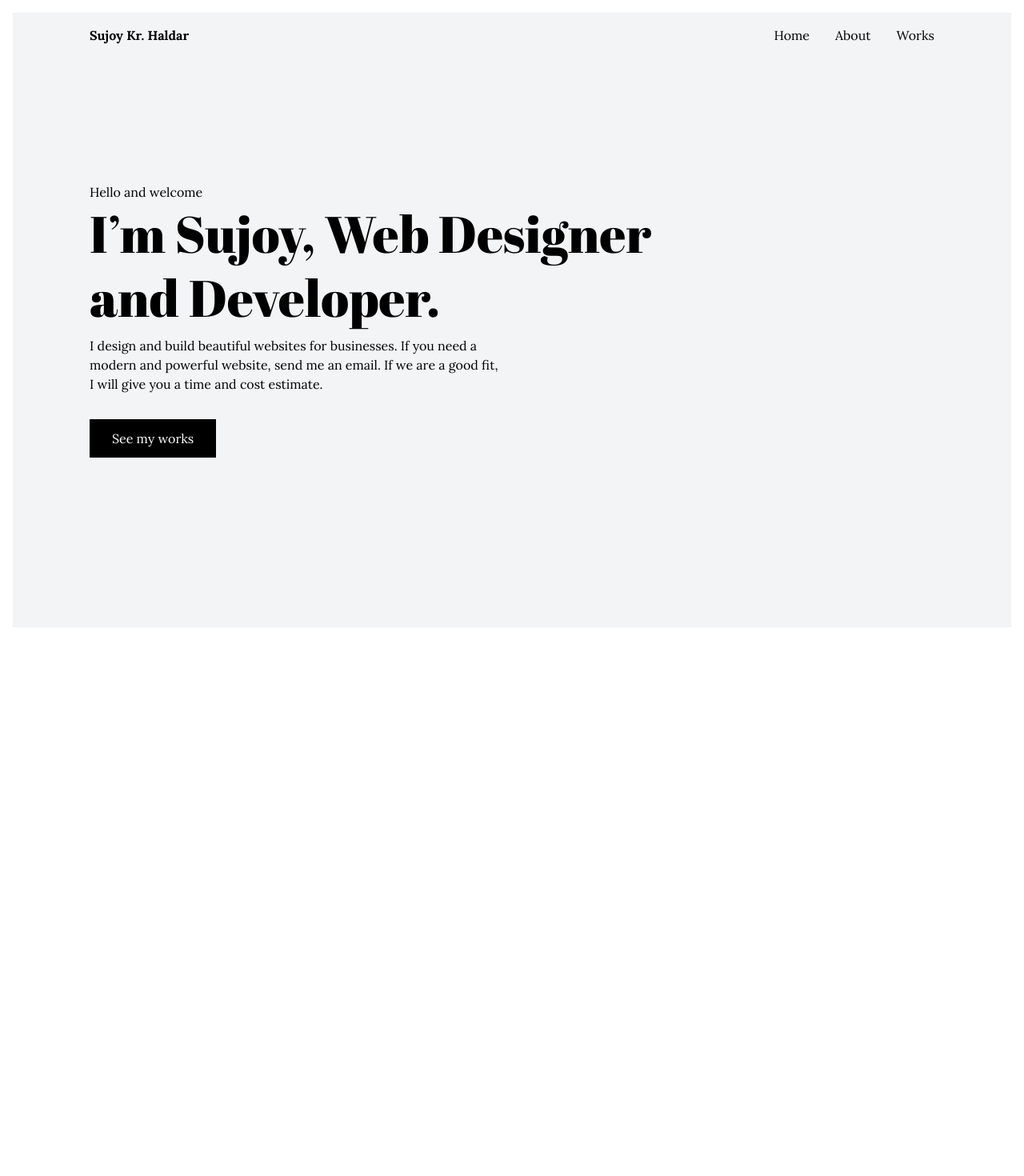
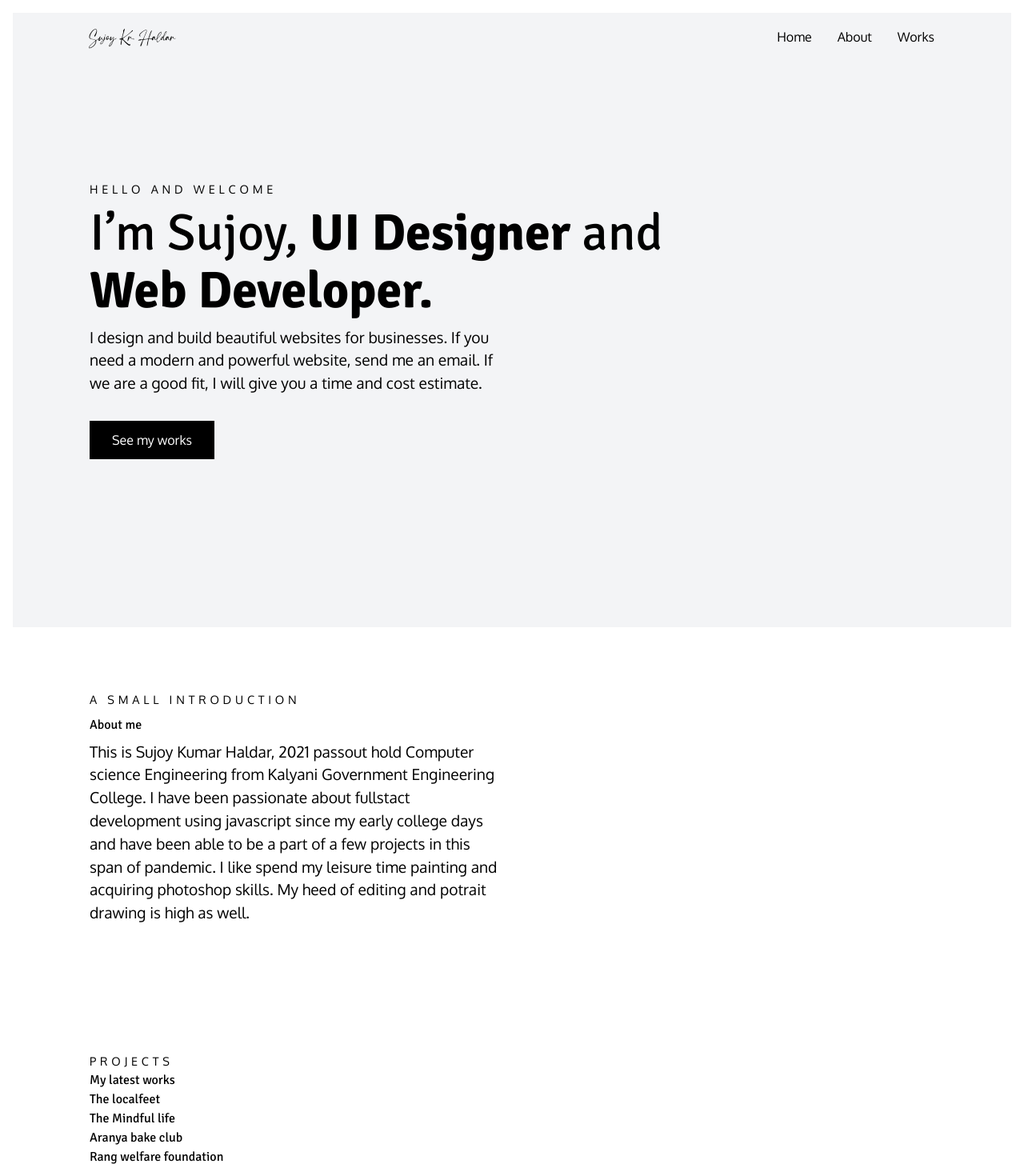
Before and after one commit to SujoyKrHaldar/Personal-Portfolio, a Next.js app: page / in a window 1280 px wide. Shown: the top 1470 px of the page at 80% size. Before the commit the page ends 800 px from the top, so only its background shows below. Built offline with nearby package versions, Linux system fonts and the light colour scheme.

Commit message:
Ui update

```diff
--- /dev/null
+++ b/components/home/About.jsx
@@ -0,0 +1,23 @@
+function About() {
+  return (
+    <section className="w-full h-full py-16">
+      <div className="container h-full flex items-center ">
+        <div className="max-w-3xl">
+          <p className="tag">A small introduction</p>
+          <h2 className="my-2">About me</h2>
+          <p className="max-w-lg mb-8">
+            This is Sujoy Kumar Haldar, 2021 passout hold Computer science
+            Engineering from Kalyani Government Engineering College. I have been
+            passionate about fullstact development using javascript since my
+            early college days and have been able to be a part of a few projects
+            in this span of pandemic. I like spend my leisure time painting and
+            acquiring photoshop skills. My heed of editing and potrait drawing
+            is high as well.
+          </p>
+        </div>
+      </div>
+    </section>
+  );
+}
+
+export default About;
--- a/components/home/Landing.jsx
+++ b/components/home/Landing.jsx
@@ -7,8 +7,11 @@ function Landing() {
         <div className="absolute w-full h-full inset-0 border-[1rem] border-white bg-gray-100"></div>
         <div className="container h-full flex items-center ">
           <div className="max-w-3xl">
-            <p>Hello and welcome</p>
-            <h1 className="mb-2">I’m Sujoy, Web Designer and Developer.</h1>
+            <p className="tag">Hello and welcome</p>
+            <h1 className="my-2">
+              I’m Sujoy, <span className="font-bold">UI Designer</span>{" "}
+              and <span className="font-bold">Web Developer.</span>
+            </h1>
             <p className="max-w-lg mb-8">
               I design and build beautiful websites for businesses. If you need
               a modern and powerful website, send me an email. If we are a good
--- /dev/null
+++ b/components/home/Projects.jsx
@@ -0,0 +1,66 @@
+import Link from "next/link";
+
+const projects = [
+  {
+    id: "1",
+    name: "The localfeet",
+    url: "https://thelocalfeet.com",
+    status: "Complete",
+    about: "Blog website with content management system.",
+    role: "Design and development.",
+    stack: "Next.js, Scss, Sanity",
+    coverPhoto: "",
+  },
+  {
+    id: "2",
+    name: "The Mindful life",
+    url: "https://mindfullife.in",
+    status: "Complete",
+    about: "Mental health and life-style.",
+    role: "Design and development.",
+    stack: "Next.js, Scss, Sanity",
+    coverPhoto: "",
+  },
+  {
+    id: "3",
+    name: "Aranya bake club",
+    url: "https://aranyabakeclub.in",
+    status: "Complete",
+    about: "Local cake shop.",
+    role: "Design and development.",
+    stack: "Next.js, Tailwind css, Sanity",
+    coverPhoto: "",
+  },
+  {
+    id: "4",
+    name: "Rang welfare foundation",
+    url: "https://rangwelfarefoundation.com",
+    status: "Complete",
+    about: "A non-profit organisation.",
+    role: "Design and development.",
+    stack: "Next.js, Strapi",
+    coverPhoto: "",
+  },
+];
+
+function Projects() {
+  return (
+    <section className="w-full h-full py-16">
+      <div className="container">
+        <div className="max-w-3xl">
+          <p className="tag">Projects</p>
+          <h2>My latest works</h2>
+        </div>
+        <div className="">
+          {projects.map((data) => (
+            <div key={data.id} className="">
+              <h2>{data.name}</h2>
+            </div>
+          ))}
+        </div>
+      </div>
+    </section>
+  );
+}
+
+export default Projects;
--- a/components/layout/Navbar.jsx
+++ b/components/layout/Navbar.jsx
@@ -21,7 +21,7 @@ function Navbar() {
       <header className="absolute inset-0 w-full py-8 z-10 h-fit">
         <div className="container flex items-center justify-between gap-4">
           <Link href="/">
-            <p className="font-bold">Sujoy Kr. Haldar</p>
+            <p className="handwritten text-xl">Sujoy Kr. Haldar</p>
           </Link>
           <nav className="flex items-center gap-8">
             {navList.map((link, id) => (
--- a/pages/index.js
+++ b/pages/index.js
@@ -1,11 +1,13 @@
 import Head from "next/head";
+import About from "../components/home/About";
 import Landing from "../components/home/Landing";
+import Projects from "../components/home/Projects";
 
 export default function Home() {
   return (
     <>
       <Head>
-        <title>Hello and welcome - Sujoy kr haldar</title>
+        <title> Its Sujoy kr haldar, Welcome on-board.</title>
         <meta
           name="description"
           content="Hi, I am Sujoy Kr haldar. I design and build beautiful websites for businesses.
@@ -16,6 +18,8 @@ export default function Home() {
       </Head>
 
       <Landing />
+      <About />
+      <Projects />
     </>
   );
 }
--- a/styles/globals.css
+++ b/styles/globals.css
@@ -1,5 +1,14 @@
-@import url("https://fonts.googleapis.com/css2?family=Abril+Fatface&display=swap");
 @import url("https://fonts.googleapis.com/css2?family=Lora:wght@400;500;600;700&display=swap");
+@import url("https://fonts.googleapis.com/css2?family=Signika:wght@300;400;600;700&display=swap");
+
+@import url("https://fonts.googleapis.com/css2?family=Oxygen:wght@300;400;700&display=swap");
+
+@font-face {
+  font-family: "Tropical Country";
+
+  font-style: normal;
+  src: url(/fonts/Tropical_Country.ttf);
+}
 
 @tailwind base;
 @tailwind components;
@@ -12,6 +21,7 @@ body {
   font-family: -apple-system, BlinkMacSystemFont, Segoe UI, Roboto, Oxygen,
     Ubuntu, Cantarell, Fira Sans, Droid Sans, Helvetica Neue, sans-serif;
   font-family: "Lora", serif;
+  font-family: "Oxygen", sans-serif;
 }
 
 a {
@@ -22,12 +32,26 @@ a {
 h1,
 h2,
 h3 {
-  font-family: "Abril Fatface", cursive;
+  font-family: "Signika", sans-serif;
 }
 
 h1 {
   font-size: 4rem;
-  line-height: 5rem;
+  line-height: 4.5rem;
+}
+
+p {
+  font-size: 1.2rem;
+}
+
+.tag {
+  letter-spacing: 0.3rem;
+  text-transform: uppercase;
+  font-size: 0.9rem;
+}
+
+.handwritten {
+  font-family: "Tropical Country";
 }
 
 * {
```
Also changed, not shown: public/fonts/Tropical_Country.ttf (added).
